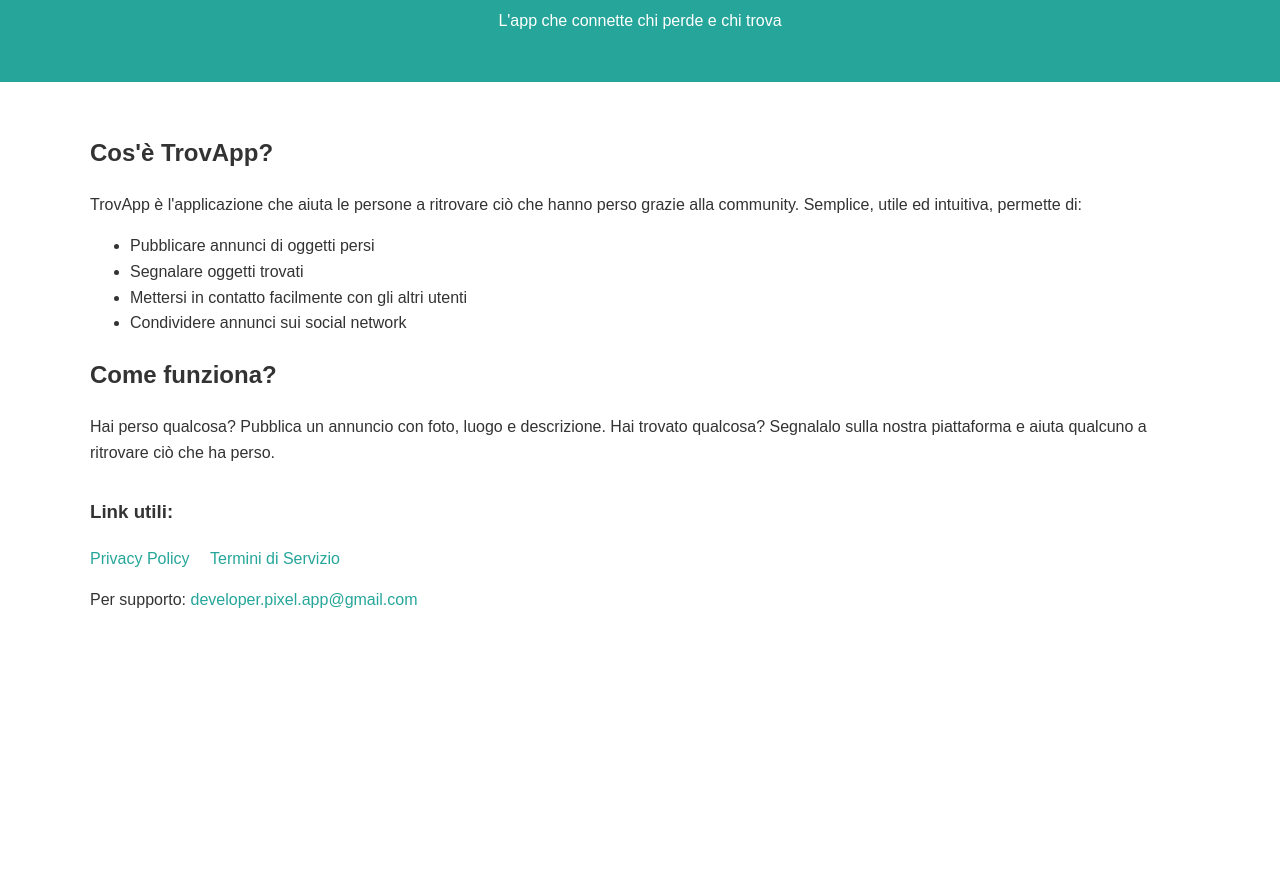
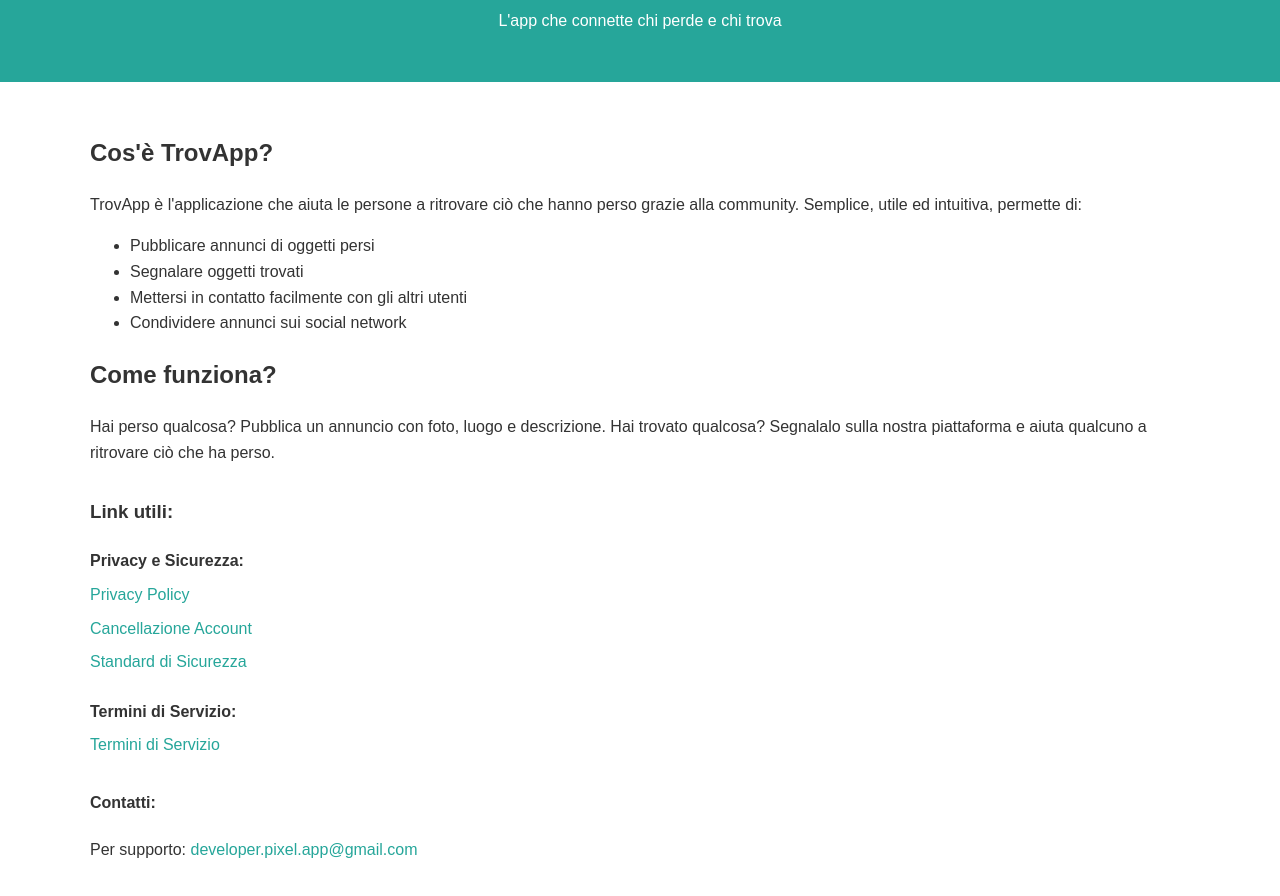
Before and after one commit to PiXeL-One79/trovapp, a plain HTML site: page index.html in a window 1280 px wide. Shown: the part 118-1014 px from the top of the page. Before the commit the page ends 800 px from the top, so only its background shows below. Drawn offline with Linux system fonts and the light colour scheme.

Commit message:
Update index.html
Aggiunta link utili e stile css

```diff
--- a/index.html
+++ b/index.html
@@ -38,6 +38,25 @@
         .links a:hover {
             text-decoration: underline;
         }
+        .link-group {
+    margin-bottom: 1.5rem;
+}
+.link-group h4 {
+    margin-bottom: 0.5rem;
+    color: #333;
+}
+.link-group a {
+    display: block;
+    margin-bottom: 0.5rem;
+    color: #26A69A;
+    text-decoration: none;
+}
+.link-group a:hover {
+    text-decoration: underline;
+}
+.contact {
+    margin-top: 2rem;
+}
     </style>
 </head>
 <body>
@@ -62,11 +81,26 @@
         </div>
 
         <div class="links">
-            <h3>Link utili:</h3>
-            <a href="https://pixel-one79.github.io/trovapp-privacy/">Privacy Policy</a>
-            <a href="https://pixel-one79.github.io/trovapp-terms/">Termini di Servizio</a>
-            <p>Per supporto: <a href="mailto:developer.pixel.app@gmail.com">developer.pixel.app@gmail.com</a></p>
-        </div>
+    <h3>Link utili:</h3>
+    <!-- Privacy Policy e pagine correlate -->
+    <div class="link-group">
+        <h4>Privacy e Sicurezza:</h4>
+        <a href="https://pixel-one79.github.io/trovapp-privacy/">Privacy Policy</a>
+        <a href="https://pixel-one79.github.io/trovapp-privacy/account-deletion.html">Cancellazione Account</a>
+        <a href="https://pixel-one79.github.io/trovapp-privacy/safety-standards.html">Standard di Sicurezza</a>
+    </div>
+
+    <!-- Termini di servizio -->
+    <div class="link-group">
+        <h4>Termini di Servizio:</h4>
+        <a href="https://pixel-one79.github.io/trovapp-terms/">Termini di Servizio</a>
+    </div>
+
+    <div class="contact">
+        <h4>Contatti:</h4>
+        <p>Per supporto: <a href="mailto:developer.pixel.app@gmail.com">developer.pixel.app@gmail.com</a></p>
+    </div>
+</div>
     </div>
 </body>
 </html>
```
